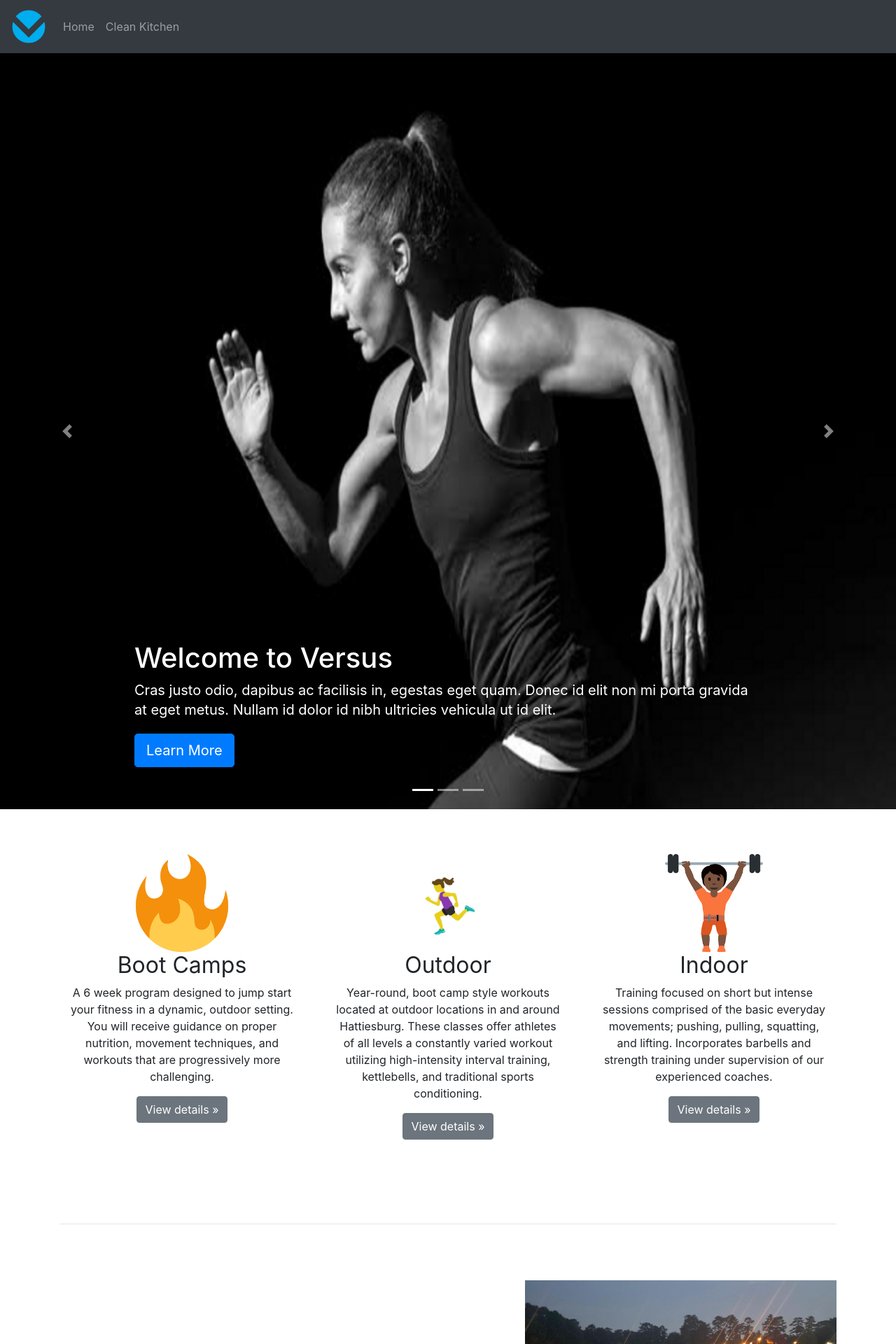
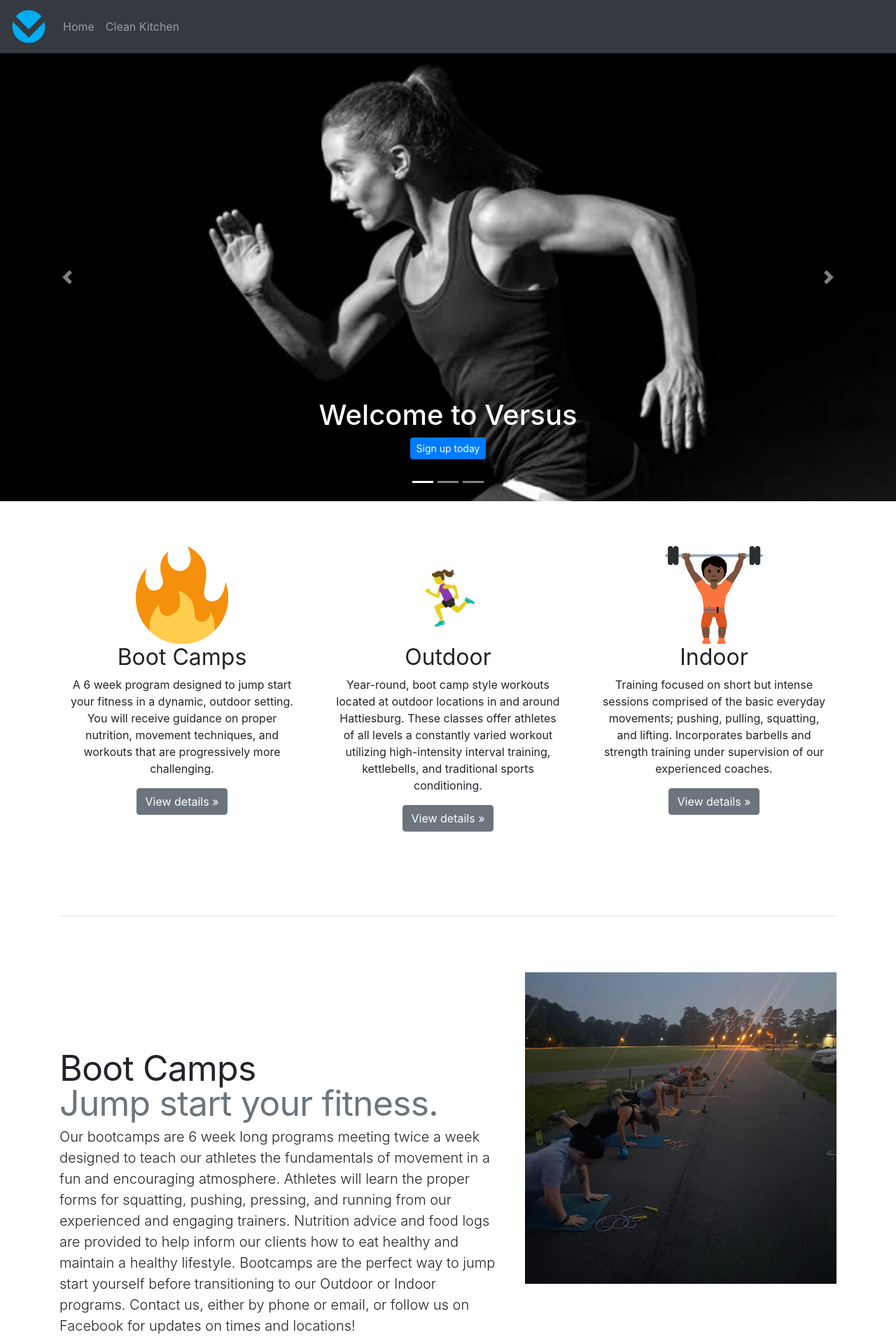
Before and after one commit to versusstrengthandconditioning/versusstrengthandconditioning.github.io, a Jekyll site: the page built from index.html, in a window 1280 px wide. Shown: the top 1920 px of the page at 70% size. Built offline with Jekyll 4.4.1, drawn with Linux system fonts in a browser that asks for light colours; nearby versions of some CDN libraries.

Commit message:
Fixing carousel images to be responsive

```diff
--- a/assets/css/index.css
+++ b/assets/css/index.css
@@ -12,6 +12,7 @@ body {
   /* CUSTOMIZE THE CAROUSEL
   -------------------------------------------------- */
 
+
 /* Carousel base class */
 .carousel {
   margin-bottom: 4rem;
@@ -24,16 +25,18 @@ body {
 
 /* Declare heights because of positioning of img element */
 .carousel-item {
-    height: 1080px;
-    background-color: #777;
+  /* height: 32rem; */
+  width: 100%;
 }
 .carousel-item > img {
-    position: absolute;
+  /* position: absolute; */
   top: 0;
   left: 0;
   min-width: 100%;
-    height: 1080px;
+  width: 100%;
+  /* height: 32rem; */
 }
+
 
 
   /* MARKETING CONTENT
--- a/index.html
+++ b/index.html
@@ -13,39 +13,36 @@ custom_css: "index.css"
     </ol>
     <div class="carousel-inner">
       <div class="carousel-item active">
-        <img class="first-slide d-block w-100" src="/assets/img/welcome-carousel.png" alt="Welcome to Versus">
+        <img class="first-slide" src="/assets/img/welcome-carousel.png" alt="Welcome to Versus">
         <div class="container">
-          <div class="carousel-caption text-left">
+          <div class="carousel-caption">
             <h1>Welcome to Versus</h1>
-            <p>Cras justo odio, dapibus ac facilisis in, egestas eget quam. Donec id elit non mi porta gravida at eget
-              metus. Nullam id dolor id nibh ultricies vehicula ut id elit.</p>
-            <p><a class="btn btn-lg btn-primary" href="#our-programs" role="button">Learn More</a></p>
+            <!-- <p>Where everyone is an athelete.</p> -->
+            <p><a class="btn btn-sm btn-primary" href="#" role="button">Sign up today</a></p>
           </div>
         </div>
       </div>
       <div class="carousel-item">
-        <img class="second-slide d-block w-100" src="/assets/img/redefine-carousel.jpg" alt="Redefine Yourself">
+        <img class="second-slide" src="/assets/img/redefine-carousel.png" alt="Redefine Yourself">
         <div class="container">
           <div class="carousel-caption">
             <h1>Redefine Yourself</h1>
-            <p>Cras justo odio, dapibus ac facilisis in, egestas eget quam. Donec id elit non mi porta gravida at eget
-              metus. Nullam id dolor id nibh ultricies vehicula ut id elit.</p>
-            <p><a class="btn btn-lg btn-primary" href="#" role="button">Learn more</a></p>
+            <p><a class="btn btn-sm btn-primary" href="#" role="button">Learn more</a></p>
           </div>
         </div>
       </div>
       <div class="carousel-item">
-        <img class="third-slide d-block w-100" src="/assets/img/group-carousel.jpg" alt="Third slide">
+        <img class="third-slide" src="/assets/img/group-carousel.png" alt="Third slide">
         <div class="container">
-          <div class="carousel-caption text-right">
+          <div class="carousel-caption">
             <h1>Join our Community</h1>
-            <p>Cras justo odio, dapibus ac facilisis in, egestas eget quam. Donec id elit non mi porta gravida at eget
-              metus. Nullam id dolor id nibh ultricies vehicula ut id elit.</p>
-            <p><a class="btn btn-lg btn-primary" href="#contact-us" role="button">Contact Us</a></p>
+            <!-- <p>More than just a gym.</p> -->
+            <p><a class="btn btn-sm btn-primary" href="#" role="button">Browse gallery</a></p>
           </div>
         </div>
       </div>
     </div>
+
     <a class="carousel-control-prev" href="#myCarousel" role="button" data-slide="prev">
       <span class="carousel-control-prev-icon" aria-hidden="true"></span>
       <span class="sr-only">Previous</span>
@@ -61,14 +58,14 @@ custom_css: "index.css"
     <!-- Three columns of text below the carousel -->
     <div id="our-programs" class="row" >
       <div class="col-lg-4">
-        <img src="/assets/img/fire-emoji.png" alt="Generic placeholder image" width="140" height="140">
+        <img src="/assets/img/fire-emoji.png" alt="Bootcamp image" width="140" height="140">
         <h2>Boot Camps</h2>
         <p>A 6 week program designed to jump start your fitness in a dynamic, outdoor setting. You will receive guidance
           on proper nutrition, movement techniques, and workouts that are progressively more challenging.</p>
         <p><a class="btn btn-secondary" href="#bootcamp-featurette" role="button">View details &raquo;</a></p>
       </div><!-- /.col-lg-4 -->
       <div class="col-lg-4">
-        <img src="/assets/img/running-emoji.jpg" alt="Generic placeholder image" width="140" height="140">
+        <img src="/assets/img/running-emoji.jpg" alt="Outdoor workout image" width="140" height="140">
         <h2>Outdoor</h2>
         <p>Year-round, boot camp style workouts located at outdoor locations in and around Hattiesburg. These classes
           offer athletes of all levels a constantly varied workout utilizing high-intensity interval training,
@@ -77,7 +74,7 @@ custom_css: "index.css"
         <p><a class="btn btn-secondary" href="#outdoor-featurette" role="button">View details &raquo;</a></p>
       </div><!-- /.col-lg-4 -->
       <div class="col-lg-4">
-        <img src="/assets/img/weightlifting-emoji.png" alt="Generic placeholder image" width="140" height="140">
+        <img src="/assets/img/weightlifting-emoji.png" alt="Indoor workout image" width="140" height="140">
         <h2>Indoor</h2>
         <p>Training focused on short but intense sessions comprised of the basic everyday movements; pushing, pulling,
           squatting, and lifting. Incorporates barbells and strength training under supervision of our experienced
```
Also changed, not shown: assets/img/group-carousel.jpg (deleted), assets/img/group-carousel.png (added), assets/img/redefine-carousel.jpg (deleted), assets/img/redefine-carousel.png (added), assets/img/welcome-carousel.jpg (deleted), assets/img/welcome-carousel.png. Lines whose indentation alone changed are shown as unchanged.
